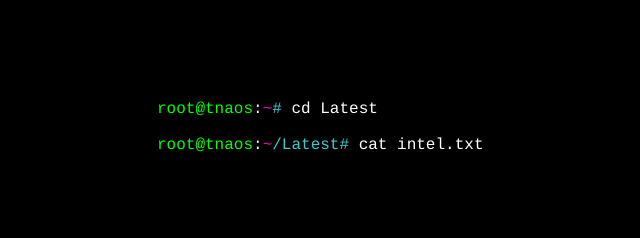
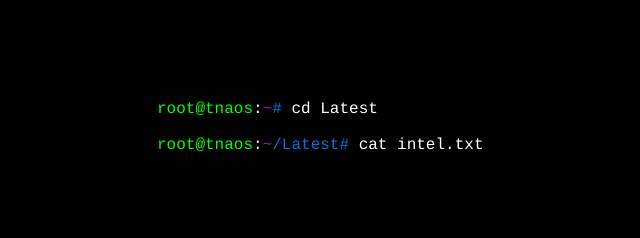
Before and after one commit to byte-intel/agios-3301, a plain HTML site: page index.html in a window 1280 px wide. Shown: the top 238 px of the page, 108-748 px from the left. Drawn offline with nearby package versions, Linux system fonts and the light colour scheme.

Commit message:
color + font-size

```diff
--- a/index.css
+++ b/index.css
@@ -17,11 +17,11 @@ body {
 }
 
 #prompt {
-	color: #39CCCC;
+	color: #0074D9;
 }
 
 #tilde {
-	color: #F012BE;
+	color: #B10DC9;
 }
 
 #k {
```
